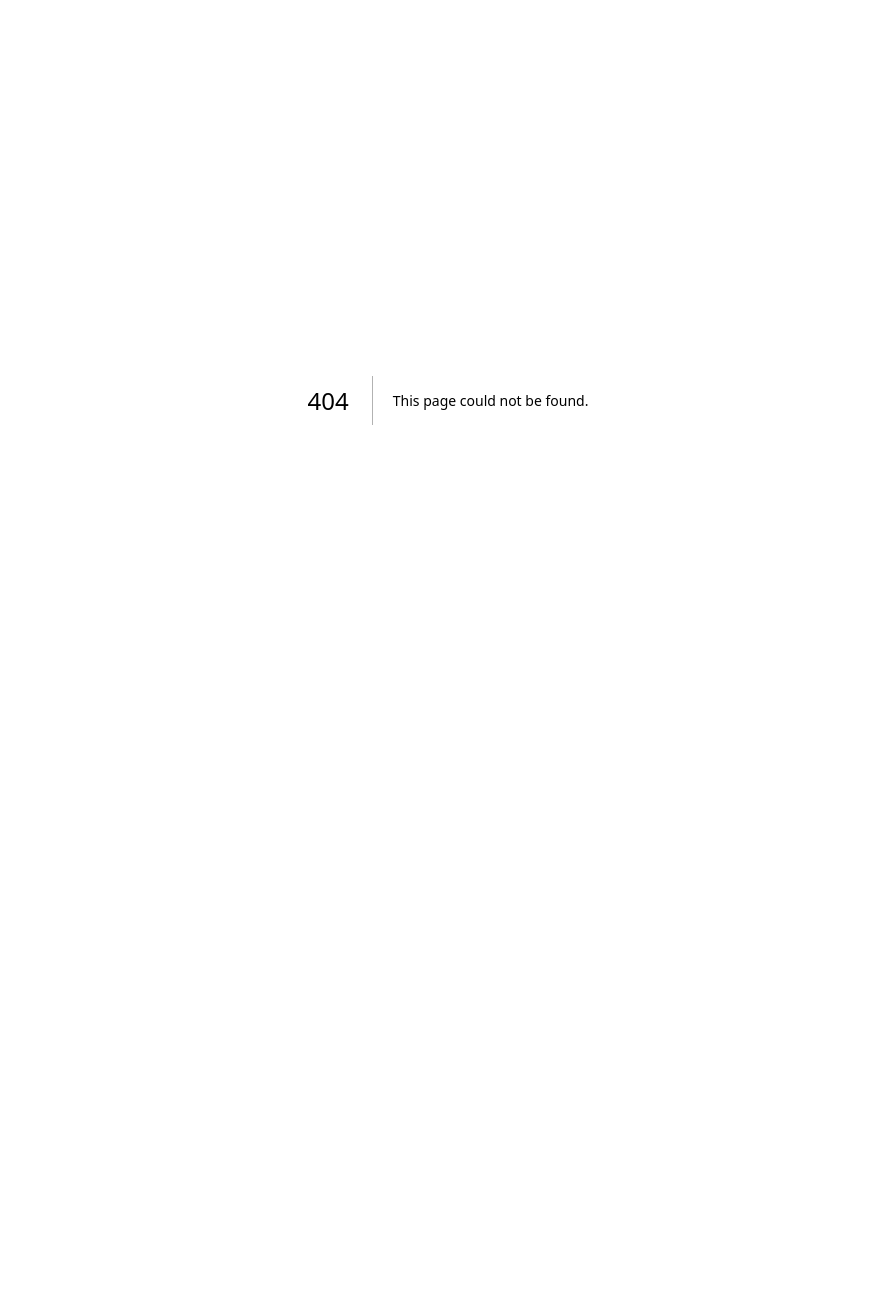
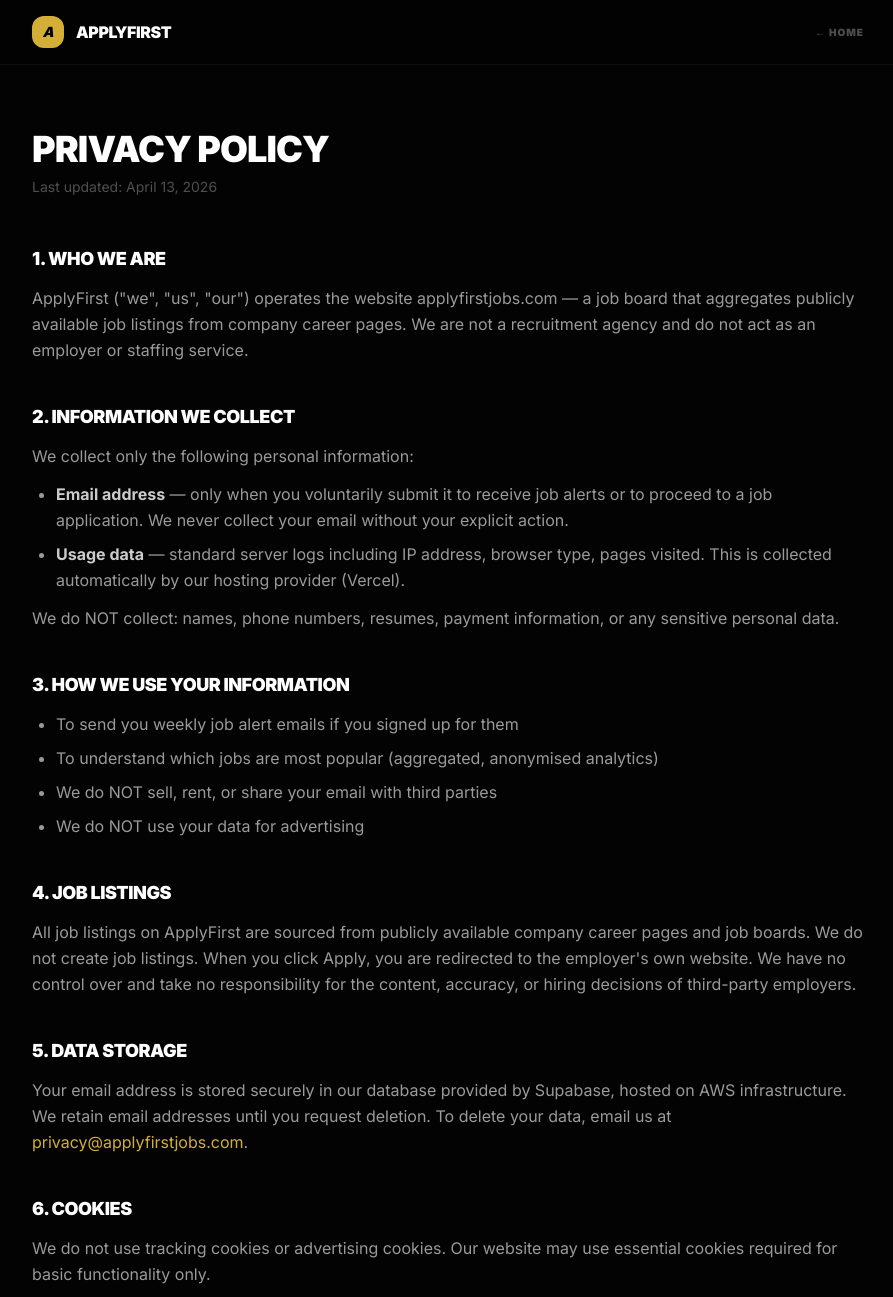
Before and after one commit to applyfirstjobs-stack/applyfirst-website, a Next.js app: page /privacy in a window 1280 px wide. Before the commit this address had no page. Shown: the top 1297 px of the page, without its empty margins (192-1085 px from the left). Before the commit the page ends 800 px from the top, so only its background shows below. Built offline with nearby package versions, Linux system fonts and the light colour scheme.

Commit message:
Create page.tsx

```diff
--- /dev/null
+++ b/app/privacy/page.tsx
@@ -0,0 +1,103 @@
+import Link from 'next/link';
+
+export const metadata = {
+  title: 'Privacy Policy — ApplyFirst',
+  description: 'Privacy Policy for ApplyFirst job board.',
+};
+
+export default function PrivacyPolicy() {
+  return (
+    <div className="min-h-screen bg-[#030303] text-white">
+      <nav className="sticky top-0 z-50 border-b border-white/5 bg-[#030303]/95 backdrop-blur-xl">
+        <div className="max-w-4xl mx-auto px-4 md:px-8 h-16 flex items-center justify-between">
+          <Link href="/" className="flex items-center gap-3 hover:opacity-70 transition-opacity">
+            <div className="w-8 h-8 bg-[#d4af37] rounded-xl flex items-center justify-center">
+              <span className="text-black font-black text-sm italic">A</span>
+            </div>
+            <span className="font-black text-base text-white tracking-tight uppercase">ApplyFirst</span>
+          </Link>
+          <Link href="/" className="text-[10px] font-black uppercase tracking-widest text-white/30 hover:text-white transition-colors">← Home</Link>
+        </div>
+      </nav>
+
+      <div className="max-w-4xl mx-auto px-4 md:px-8 py-16">
+        <h1 className="text-4xl font-black text-white uppercase tracking-tight mb-2">Privacy Policy</h1>
+        <p className="text-white/30 text-sm mb-12">Last updated: April 13, 2026</p>
+
+        <div className="space-y-10 text-white/60 leading-relaxed">
+
+          <section>
+            <h2 className="text-lg font-black text-white uppercase tracking-tight mb-3">1. Who We Are</h2>
+            <p>ApplyFirst ("we", "us", "our") operates the website applyfirstjobs.com — a job board that aggregates publicly available job listings from company career pages. We are not a recruitment agency and do not act as an employer or staffing service.</p>
+          </section>
+
+          <section>
+            <h2 className="text-lg font-black text-white uppercase tracking-tight mb-3">2. Information We Collect</h2>
+            <p className="mb-3">We collect only the following personal information:</p>
+            <ul className="list-disc pl-6 space-y-2">
+              <li><strong className="text-white/80">Email address</strong> — only when you voluntarily submit it to receive job alerts or to proceed to a job application. We never collect your email without your explicit action.</li>
+              <li><strong className="text-white/80">Usage data</strong> — standard server logs including IP address, browser type, pages visited. This is collected automatically by our hosting provider (Vercel).</li>
+            </ul>
+            <p className="mt-3">We do NOT collect: names, phone numbers, resumes, payment information, or any sensitive personal data.</p>
+          </section>
+
+          <section>
+            <h2 className="text-lg font-black text-white uppercase tracking-tight mb-3">3. How We Use Your Information</h2>
+            <ul className="list-disc pl-6 space-y-2">
+              <li>To send you weekly job alert emails if you signed up for them</li>
+              <li>To understand which jobs are most popular (aggregated, anonymised analytics)</li>
+              <li>We do NOT sell, rent, or share your email with third parties</li>
+              <li>We do NOT use your data for advertising</li>
+            </ul>
+          </section>
+
+          <section>
+            <h2 className="text-lg font-black text-white uppercase tracking-tight mb-3">4. Job Listings</h2>
+            <p>All job listings on ApplyFirst are sourced from publicly available company career pages and job boards. We do not create job listings. When you click Apply, you are redirected to the employer's own website. We have no control over and take no responsibility for the content, accuracy, or hiring decisions of third-party employers.</p>
+          </section>
+
+          <section>
+            <h2 className="text-lg font-black text-white uppercase tracking-tight mb-3">5. Data Storage</h2>
+            <p>Your email address is stored securely in our database provided by Supabase, hosted on AWS infrastructure. We retain email addresses until you request deletion. To delete your data, email us at <span className="text-[#d4af37]">privacy@applyfirstjobs.com</span>.</p>
+          </section>
+
+          <section>
+            <h2 className="text-lg font-black text-white uppercase tracking-tight mb-3">6. Cookies</h2>
+            <p>We do not use tracking cookies or advertising cookies. Our website may use essential cookies required for basic functionality only.</p>
+          </section>
+
+          <section>
+            <h2 className="text-lg font-black text-white uppercase tracking-tight mb-3">7. Your Rights</h2>
+            <p className="mb-3">You have the right to:</p>
+            <ul className="list-disc pl-6 space-y-2">
+              <li>Request a copy of the personal data we hold about you</li>
+              <li>Request deletion of your personal data</li>
+              <li>Unsubscribe from job alert emails at any time</li>
+            </ul>
+            <p className="mt-3">To exercise any of these rights, contact us at <span className="text-[#d4af37]">privacy@applyfirstjobs.com</span>.</p>
+          </section>
+
+          <section>
+            <h2 className="text-lg font-black text-white uppercase tracking-tight mb-3">8. Changes to This Policy</h2>
+            <p>We may update this policy from time to time. The date at the top of this page indicates when it was last revised. Continued use of the site after changes constitutes acceptance.</p>
+          </section>
+
+          <section>
+            <h2 className="text-lg font-black text-white uppercase tracking-tight mb-3">9. Contact</h2>
+            <p>For any privacy-related questions: <span className="text-[#d4af37]">privacy@applyfirstjobs.com</span></p>
+          </section>
+        </div>
+      </div>
+
+      <footer className="border-t border-white/5 mt-10">
+        <div className="max-w-4xl mx-auto px-4 md:px-8 py-8 flex items-center justify-between">
+          <Link href="/" className="text-white/20 text-xs font-black uppercase tracking-widest hover:text-white transition-colors">ApplyFirst</Link>
+          <div className="flex gap-6 text-[10px] font-black uppercase tracking-widest text-white/20">
+            <Link href="/terms" className="hover:text-white transition-colors">Terms</Link>
+            <Link href="/contact" className="hover:text-white transition-colors">Contact</Link>
+          </div>
+        </div>
+      </footer>
+    </div>
+  );
+}
```
